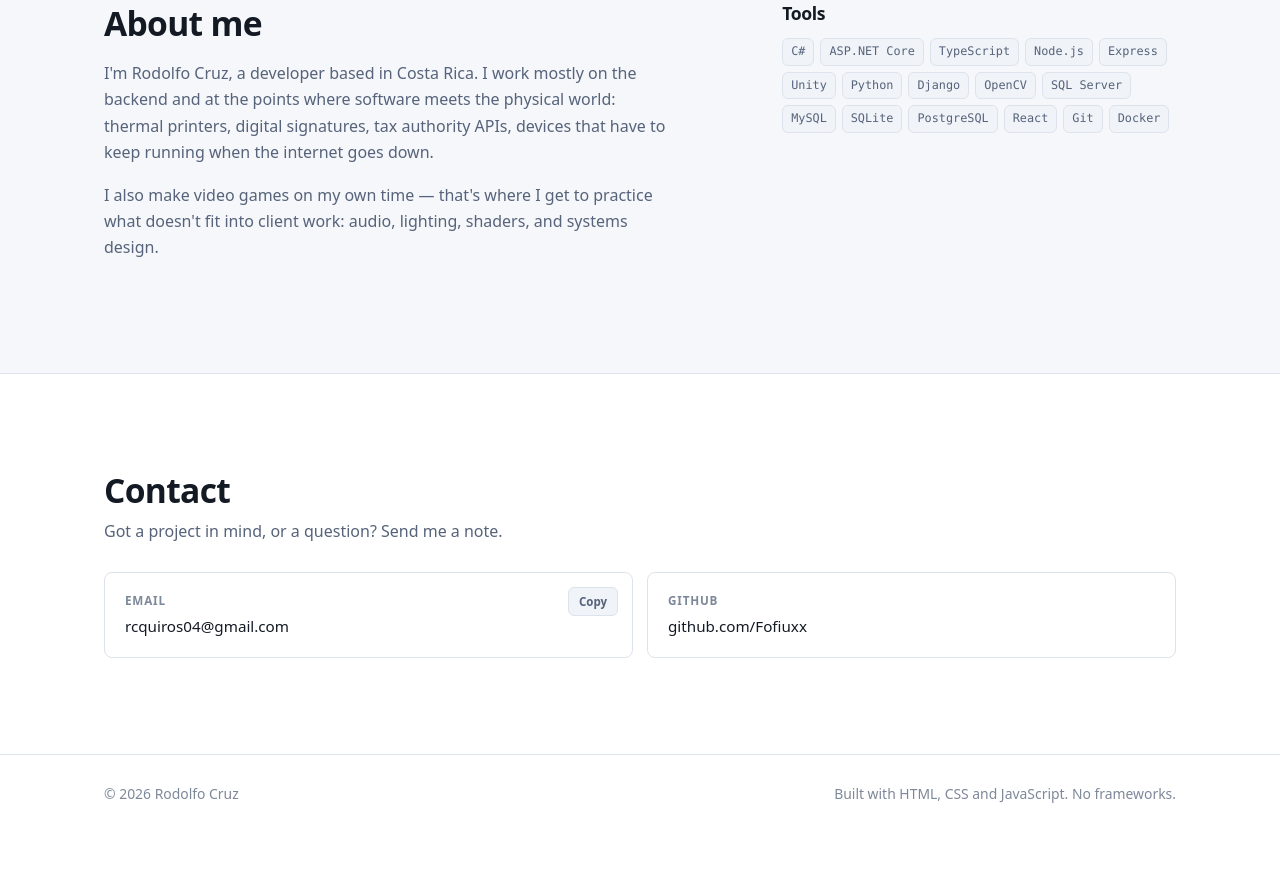
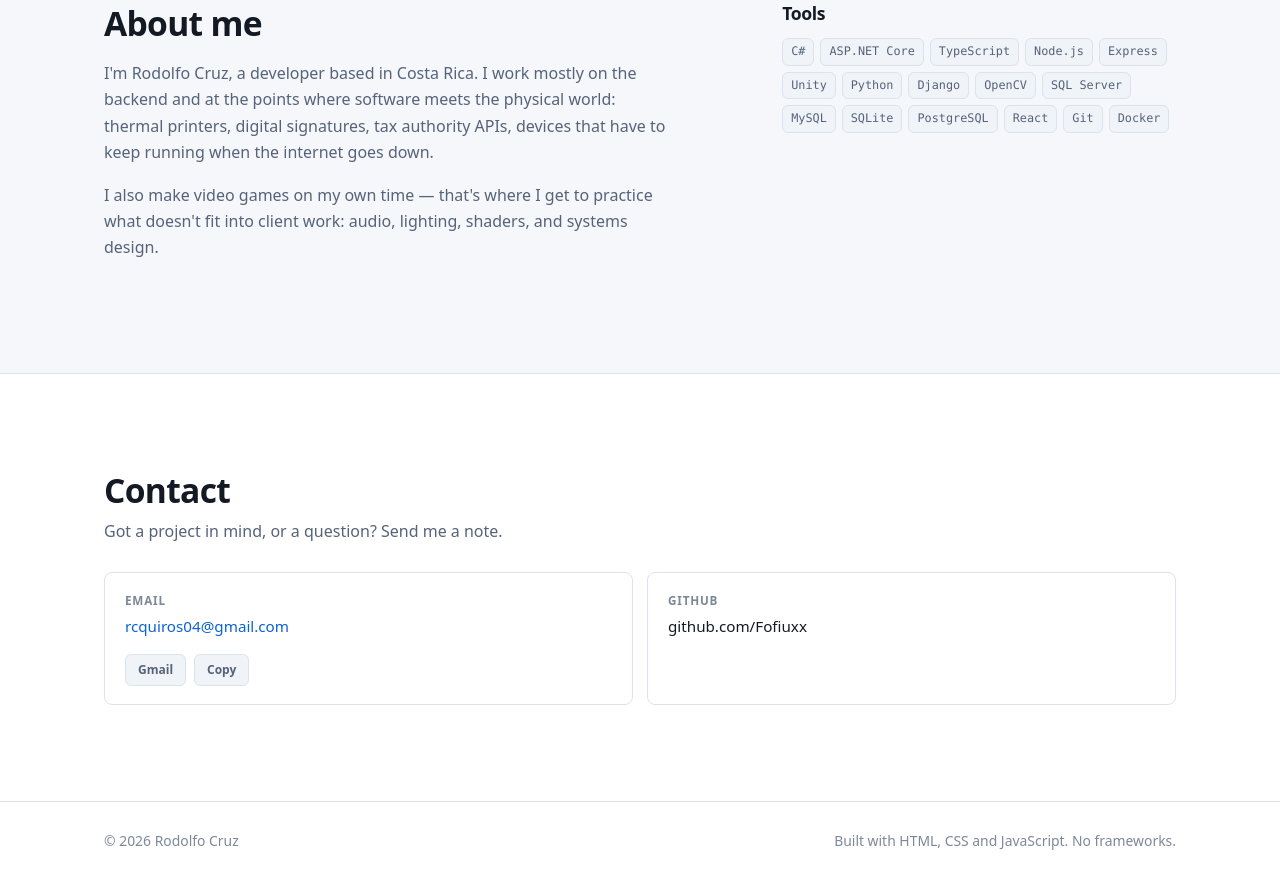
Before and after one commit to Fofiuxx/portfolio, a plain HTML site: page index.html in a window 1280 px wide. Shown: the part 2502-3383 px from the top of the page. Before the commit the page ends 3336 px from the top, so only its background shows below. Drawn offline with Linux system fonts and the light colour scheme.

Commit message:
Que "Escribeme" funcione sin programa de correo
El boton abria un mailto y, sin cliente de correo configurado, no hacia
nada ni avisaba. Ahora lleva a la seccion de contacto, donde hay tres
salidas: el enlace mailto para quien tenga programa, un boton de Gmail
que funciona desde cualquier navegador, y copiar al portapapeles.

Co-Authored-By: Claude Opus 5 <noreply@anthropic.com>

```diff
--- a/css/styles.css
+++ b/css/styles.css
@@ -452,37 +452,37 @@ p { margin: 0 0 1em; }
 }
 .contact-value { color: var(--text); font-size: 0.95rem; word-break: break-all; }
 
-/* Botón de copiar dentro de la tarjeta de correo */
-.contact-link { position: relative; }
-.copiar {
-  position: absolute;
-  top: 14px;
-  right: 14px;
+/* Tarjeta de correo: el enlace no cubre toda la tarjeta porque
+   comparte espacio con dos acciones. */
+.contacto-correo:hover { transform: none; }
+.contacto-correo .contact-value { color: var(--accent-text); }
+.contacto-correo .contact-value:hover { text-decoration: underline; }
+
+.acciones-correo {
+  display: flex;
+  gap: 8px;
+  margin-top: 12px;
+}
+
+.accion {
   border: 1px solid var(--border);
   background: var(--surface-hi);
   color: var(--text-dim);
   font: inherit;
-  font-size: 0.72rem;
+  font-size: 0.75rem;
   font-weight: 600;
-  padding: 4px 10px;
+  padding: 5px 12px;
   border-radius: 6px;
   cursor: pointer;
-  opacity: 0;
-  transition: opacity 0.15s, color 0.15s, border-color 0.15s;
+  text-decoration: none;
+  transition: color 0.15s, border-color 0.15s;
 }
-.contact-link:hover .copiar,
-.copiar:focus-visible { opacity: 1; }
-.copiar:hover { color: var(--text); border-color: var(--text-faint); }
-.copiar.copiado {
-  opacity: 1;
-  color: var(--ok);
-  border-color: var(--ok);
+.accion:hover {
+  color: var(--text);
+  border-color: var(--text-faint);
+  text-decoration: none;
 }
-
-/* En pantallas táctiles no hay hover: el botón se ve siempre. */
-@media (hover: none) {
-  .copiar { opacity: 1; }
-}
+.accion.copiado { color: var(--ok); border-color: var(--ok); }
 
 /* ---------- Pie ---------- */
 
--- a/index.html
+++ b/index.html
@@ -64,7 +64,11 @@
         </p>
         <div class="hero-actions">
           <a class="btn btn-primary" href="#proyectos" data-i18n="hero.cta">Ver proyectos</a>
-          <a class="btn btn-ghost" href="mailto:rcquiros04@gmail.com?subject=Contacto%20desde%20tu%20portafolio" data-i18n="hero.contact">Escríbeme</a>
+          <!-- Lleva a la sección de contacto en vez de abrir mailto: si el
+               visitante no tiene programa de correo, un mailto no hace nada
+               y el botón parece roto. Abajo puede copiar la dirección o
+               abrir Gmail. -->
+          <a class="btn btn-ghost" href="#contacto" data-i18n="hero.contact">Escríbeme</a>
         </div>
       </div>
     </section>
@@ -109,15 +113,20 @@
         <h2 data-i18n="contact.title">Contacto</h2>
         <p data-i18n="contact.sub">¿Un proyecto en mente o una pregunta? Escríbeme.</p>
         <div class="contact-links">
-          <!-- Doble salida: el enlace abre el programa de correo, y el botón
-               copia la dirección para quien no tenga ninguno configurado. -->
-          <a class="contact-link" id="enlace-correo"
-             href="mailto:rcquiros04@gmail.com?subject=Contacto%20desde%20tu%20portafolio">
+          <!-- Tres salidas, porque no todo el mundo tiene programa de correo:
+               el enlace abre el suyo si lo tiene, "Gmail" funciona desde
+               cualquier navegador, y "Copiar" siempre funciona. -->
+          <div class="contact-link contacto-correo">
             <span class="contact-label">Email</span>
-            <span class="contact-value">rcquiros04@gmail.com</span>
-            <button type="button" class="copiar" id="copiar-correo"
-                    data-correo="rcquiros04@gmail.com" data-i18n="contact.copiar">Copiar</button>
-          </a>
+            <a class="contact-value" id="enlace-correo"
+               href="mailto:rcquiros04@gmail.com?subject=Contacto%20desde%20tu%20portafolio">rcquiros04@gmail.com</a>
+            <div class="acciones-correo">
+              <a class="accion" href="https://mail.google.com/mail/?view=cm&amp;fs=1&amp;to=rcquiros04@gmail.com&amp;su=Contacto%20desde%20tu%20portafolio"
+                 target="_blank" rel="noopener">Gmail</a>
+              <button type="button" class="accion" id="copiar-correo"
+                      data-correo="rcquiros04@gmail.com" data-i18n="contact.copiar">Copiar</button>
+            </div>
+          </div>
           <a class="contact-link" href="https://github.com/Fofiuxx" target="_blank" rel="noopener">
             <span class="contact-label">GitHub</span>
             <span class="contact-value">github.com/Fofiuxx</span>
```
